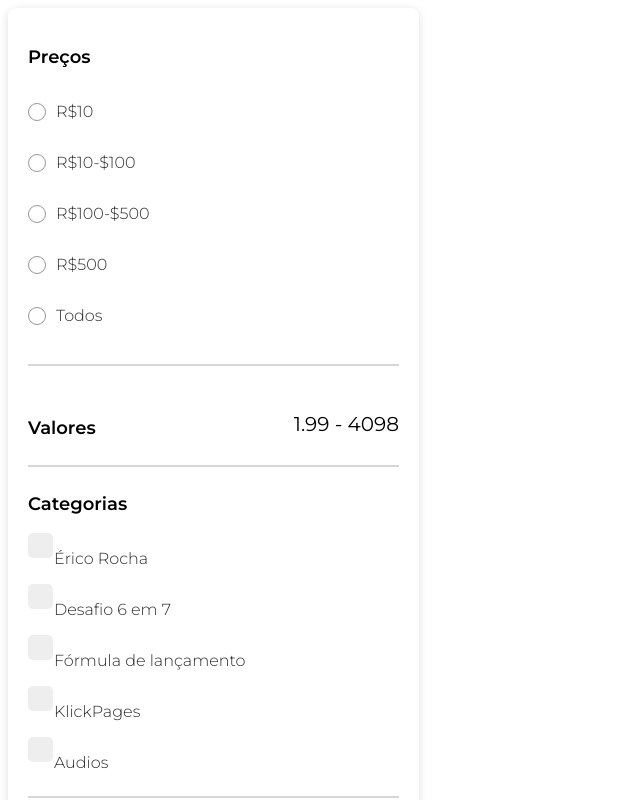
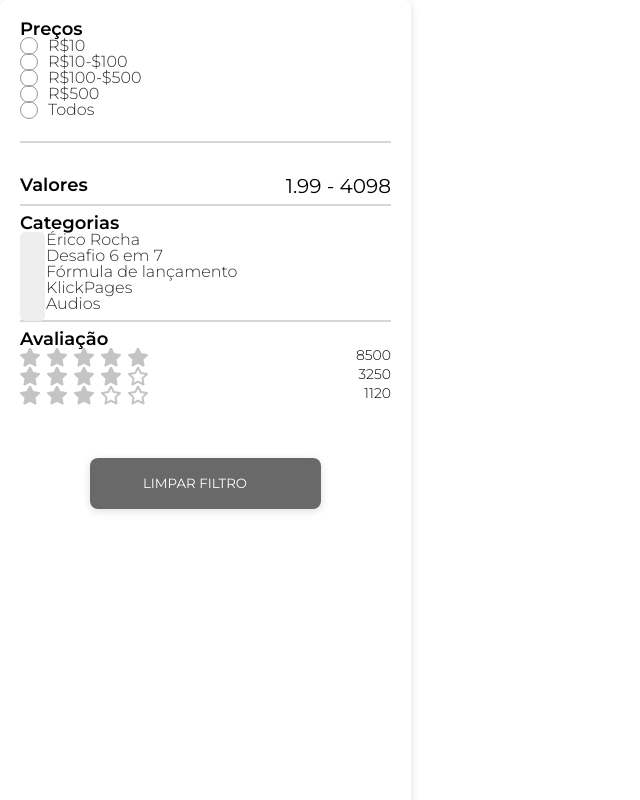
Before and after one commit to mateusmoov/vaga-ignicao-digital, a React (Create React App) app: page / in a window 1280 px wide. Shown: the top 800 px of the page, without its empty margins (0-640 px from the left). Built offline with nearby package versions, Linux system fonts and the light colour scheme; the HTML template or start-up script is replaced by a standard one.

Commit message:
Finalizando a section do filtro e adicionando o reset

```diff
--- a/src/App.js
+++ b/src/App.js
@@ -1,8 +1,14 @@
 import React from 'react';
 import Filter from './components/Filter';
+import { GlobalStyle } from './reset';
 
 function App() {
-  return <Filter />;
+  return (
+    <>
+      <GlobalStyle />
+      <Filter />
+    </>
+  );
 }
 
 export default App;
--- a/src/components/Filter/index.js
+++ b/src/components/Filter/index.js
@@ -22,6 +22,8 @@ import {
   ContainerRating,
   ContainerStars,
   Rating,
+  ContainerButton,
+  Button,
 } from './styles';
 
 const Filter = () => (
@@ -102,23 +104,23 @@ const Filter = () => (
     <Line />
     <ContainerRating>
       <TitlePrice>Avaliação</TitlePrice>
-
       <ContainerStars>
         <img src={FiveStars} alt="5 stars" />
         <Rating>8500</Rating>
       </ContainerStars>
-
       <ContainerStars>
         <img src={FourStars} alt="5 stars" />
         <Rating>3250</Rating>
       </ContainerStars>
-
       <ContainerStars>
         <img src={ThreeStars} alt="5 stars" />
         <Rating>1120</Rating>
       </ContainerStars>
+    </ContainerRating>
 
-    </ContainerRating>
+    <ContainerButton>
+      <Button>LIMPAR FILTRO</Button>
+    </ContainerButton>
   </ContainerFilter>
 );
 
--- a/src/components/Filter/styles.js
+++ b/src/components/Filter/styles.js
@@ -121,8 +121,9 @@ export const Checkmark = styled.span`
   align-items: center;
 `;
 
-export const ContainerCheckbox = styled.label`
-  display: inline;
+export const ContainerCheckbox = styled.div`
+  display: inline-flex;
+  align-items: flex-start;
   position: relative;
   cursor: pointer;
   padding-left: 26px;
@@ -172,3 +173,20 @@ export const Rating = styled.h1`
   font-weight: 300;
   font-size: 14px;
 `;
+
+export const ContainerButton = styled.div`
+  display: flex;
+  justify-content: center;
+  margin-top: 53px;
+`;
+
+export const Button = styled.button`
+  border: none;
+  font-family: Montserrat;
+  font-weight: 400;
+  background-color: #696969;
+  color: white;
+  padding: 17px 74px 18px 53px;
+  border-radius: 8px;
+  box-shadow: 0px 2px 8px rgba(0, 0, 0, 0.135216);
+`;
--- /dev/null
+++ b/src/reset.js
@@ -0,0 +1,47 @@
+import { createGlobalStyle } from 'styled-components';
+
+export const GlobalStyle = createGlobalStyle`
+html, body, div, span, applet, object, iframe,
+h1, h2, h3, h4, h5, h6, p, blockquote, pre,
+a, abbr, acronym, address, big, cite, code,
+del, dfn, em, img, ins, kbd, q, s, samp,
+small, strike, strong, sub, sup, tt, var,
+b, u, i, center,
+dl, dt, dd, ol, ul, li,
+fieldset, form, label, legend,
+table, caption, tbody, tfoot, thead, tr, th, td,
+article, aside, canvas, details, embed,
+figure, figcaption, footer, header, hgroup,
+menu, nav, output, ruby, section, summary,
+time, mark, audio, video {
+margin: 0;
+padding: 0;
+border: 0;
+font-size: 100%;
+font: inherit;
+vertical-align: baseline;
+}
+/* HTML5 display-role reset for older browsers */
+article, aside, details, figcaption, figure,
+footer, header, hgroup, menu, nav, section {
+display: block;
+}
+body {
+line-height: 1;
+}
+ol, ul {
+list-style: none;
+}
+blockquote, q {
+quotes: none;
+}
+blockquote:before, blockquote:after,
+q:before, q:after {
+content: '';
+content: none;
+}
+table {
+border-collapse: collapse;
+border-spacing: 0;
+}
+`;
```
